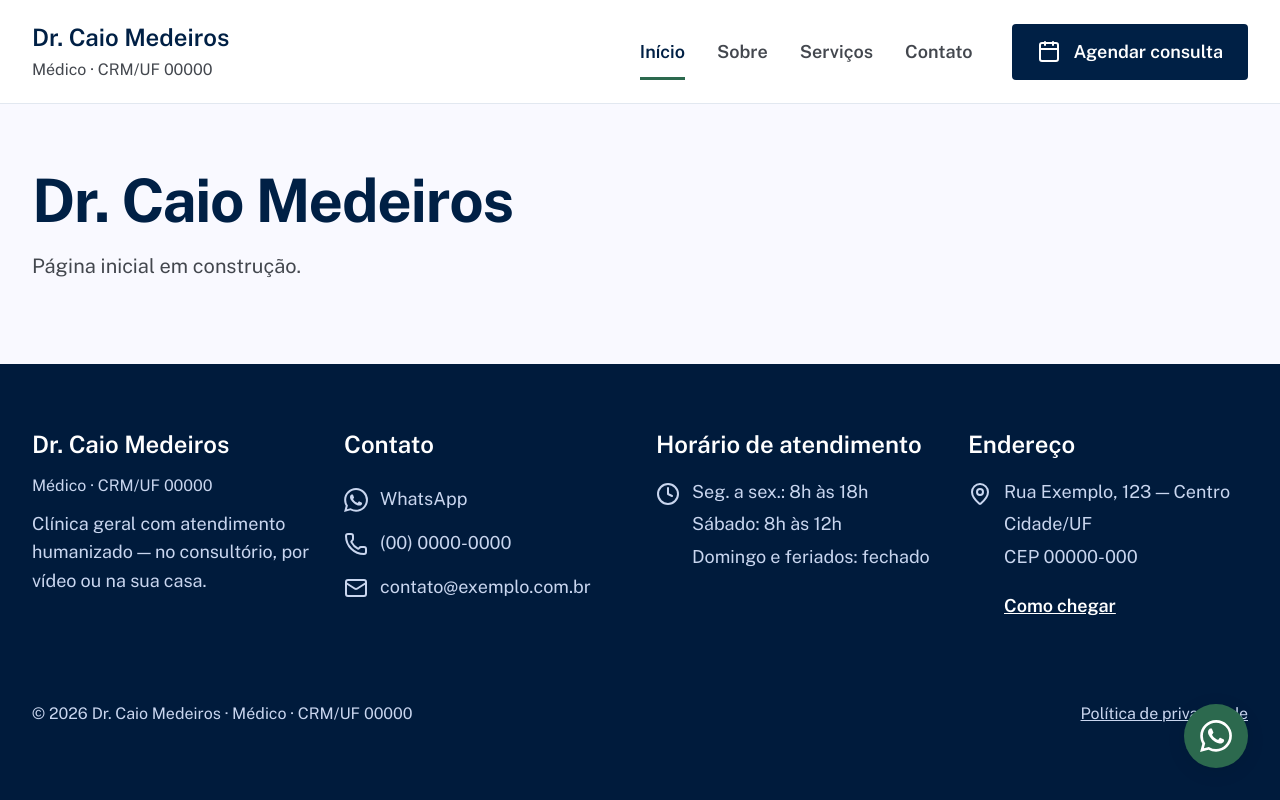
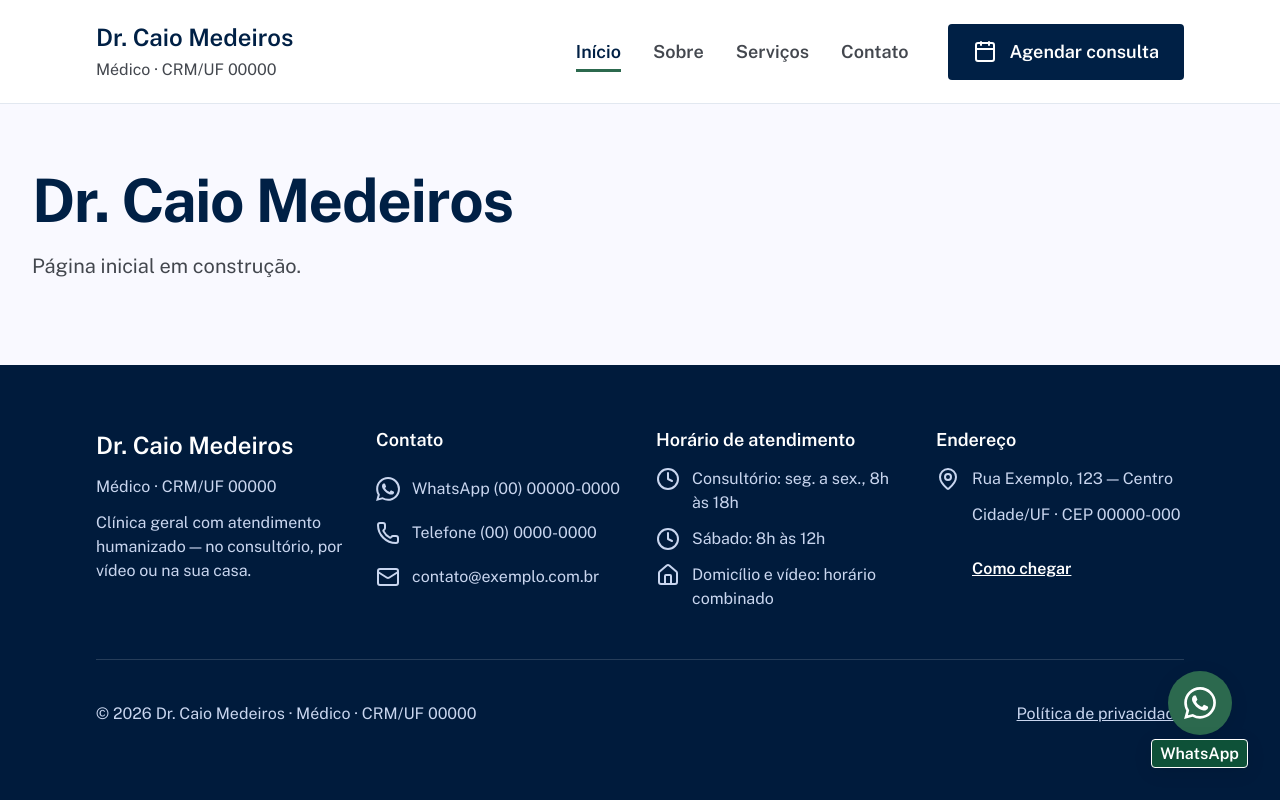
Before and after one commit to GabrielGui13/dr-caio-medeiros-landing-page, a Next.js app: page / in a window 1280 px wide. Built offline with nearby package versions, Linux system fonts and the light colour scheme.

Commit message:
fix: align footer, header and WhatsApp float with Figma

```diff
--- a/components/layout/site-footer.tsx
+++ b/components/layout/site-footer.tsx
@@ -2,6 +2,7 @@ import Link from "next/link";
 
 import {
   IconClock,
+  IconHome,
   IconMail,
   IconMapPin,
   IconPhone,
@@ -21,7 +22,7 @@ function Col({
 }) {
   return (
     <div className="flex flex-col gap-4">
-      <h2 className="text-headline-md-mobile text-on-primary lg:text-headline-md">
+      <h2 className="text-label-lg text-on-primary">
         {title}
       </h2>
       {children}
@@ -33,20 +34,20 @@ export function SiteFooter({ className }: { className?: string }) {
   return (
     <footer
       className={cn(
-        "bg-footer text-body-md text-on-footer-muted",
+        "bg-footer text-body-sm text-on-footer-muted",
         // espaço extra no celular para a barra de ações fixa (89px)
         "pb-[calc(89px+env(safe-area-inset-bottom))] lg:pb-0",
         className,
       )}
     >
-      <div className="mx-auto flex max-w-[1440px] flex-col gap-12 px-4 py-12 lg:px-8 lg:py-16">
+      <div className="mx-auto flex max-w-[1440px] flex-col gap-12 px-4 py-12 lg:px-8 lg:py-16 xl:px-24">
         <div className="grid gap-12 lg:grid-cols-4 lg:gap-8">
           <div className="flex flex-col gap-3">
             <p className="text-headline-md text-on-primary">{site.name}</p>
             <p className="text-body-sm">
               {site.role} · {site.crm}
             </p>
-            <p>{site.description}</p>
+            <p className="max-w-64">{site.description}</p>
           </div>
 
           <Col title="Contato">
@@ -54,13 +55,13 @@ export function SiteFooter({ className }: { className?: string }) {
               <li>
                 <a href={site.whatsappHref} className={linkCls}>
                   <WhatsAppIcon className="size-6 shrink-0" />
-                  WhatsApp
+                  WhatsApp {site.whatsapp}
                 </a>
               </li>
               <li>
                 <a href={site.phoneHref} className={linkCls}>
                   <IconPhone aria-hidden="true" className="shrink-0" />
-                  {site.phone}
+                  Telefone {site.phone}
                 </a>
               </li>
               <li>
@@ -73,25 +74,27 @@ export function SiteFooter({ className }: { className?: string }) {
           </Col>
 
           <Col title="Horário de atendimento">
-            <div className="flex gap-3">
-              <IconClock aria-hidden="true" className="mt-1 shrink-0" />
-              <ul className="flex flex-col gap-1">
-                {site.hours.map((h) => (
-                  <li key={h.days}>
-                    {h.days}: {h.time}
+            <ul className="flex flex-col gap-3">
+              {site.hours.map((h) => {
+                const Icon = h.kind === "home" ? IconHome : IconClock;
+                return (
+                  <li key={h.text} className="flex gap-3">
+                    <Icon aria-hidden="true" className="shrink-0" />
+                    {h.text}
                   </li>
-                ))}
-              </ul>
-            </div>
+                );
+              })}
+            </ul>
           </Col>
 
           <Col title="Endereço">
             <div className="flex gap-3">
-              <IconMapPin aria-hidden="true" className="mt-1 shrink-0" />
-              <address className="flex flex-col gap-1 not-italic">
+              <IconMapPin aria-hidden="true" className="shrink-0" />
+              <address className="flex flex-col gap-3 not-italic">
                 <span>{site.address.street}</span>
-                <span>{site.address.city}</span>
-                <span>{site.address.zip}</span>
+                <span>
+                  {site.address.city} · {site.address.zip}
+                </span>
                 <a
                   href={site.mapsUrl}
                   target="_blank"
@@ -106,7 +109,7 @@ export function SiteFooter({ className }: { className?: string }) {
           </Col>
         </div>
 
-        <div className="flex flex-col gap-2 pt-4 text-body-sm lg:flex-row lg:items-center lg:justify-between">
+        <div className="flex flex-col gap-2 border-t border-white/15 pt-8 text-body-sm lg:flex-row lg:items-center lg:justify-between">
           <p>
             © {site.year} {site.name} · {site.role} · {site.crm}
           </p>
--- a/components/layout/site-header.tsx
+++ b/components/layout/site-header.tsx
@@ -58,7 +58,7 @@ export function SiteHeader({
       aria-current={booking ? "page" : undefined}
       className={cn(
         booking &&
-          "bg-footer after:absolute after:inset-x-0 after:-bottom-px after:h-[3px] after:bg-secondary",
+          "after:absolute after:inset-x-0 after:-bottom-3 after:h-[3px] after:bg-secondary",
       )}
     >
       <Link href={site.bookingHref}>
@@ -78,7 +78,7 @@ export function SiteHeader({
       {/* Desktop */}
       <div
         className={cn(
-          "mx-auto h-[103px] max-w-[1440px] items-center justify-between px-8",
+          "mx-auto h-[103px] max-w-[1440px] items-center justify-between px-8 xl:px-24",
           showDesktop,
         )}
       >
@@ -101,7 +101,7 @@ export function SiteHeader({
                     {active && (
                       <span
                         aria-hidden="true"
-                        className="absolute inset-x-0 bottom-0 h-[3px] bg-secondary"
+                        className="absolute inset-x-0 bottom-2 h-[3px] bg-secondary"
                       />
                     )}
                   </Link>
--- a/components/layout/whatsapp-float.tsx
+++ b/components/layout/whatsapp-float.tsx
@@ -21,13 +21,17 @@ export function WhatsAppFloat({
   return (
     <a
       href={site.whatsappHref}
-      aria-label="Conversar no WhatsApp"
       className={cn(
-        "flex size-16 items-center justify-center rounded-full bg-secondary text-on-secondary shadow-ambient transition-colors hover:bg-on-secondary-container",
-        isStatic ? "relative" : "fixed right-8 bottom-8 z-40 hidden lg:flex",
+        "group flex flex-col items-center gap-1 rounded",
+        isStatic ? "relative w-fit" : "fixed right-8 bottom-8 z-40 hidden lg:flex",
       )}
     >
-      <WhatsAppIcon className="size-8" />
+      <span className="flex size-16 items-center justify-center rounded-full bg-secondary text-on-secondary shadow-ambient transition-colors group-hover:bg-on-secondary-container">
+        <WhatsAppIcon className="size-8" aria-hidden="true" />
+      </span>
+      <span className="rounded border border-white bg-on-secondary-container px-2 py-1 text-label-md text-on-secondary shadow-ambient">
+        WhatsApp
+      </span>
     </a>
   );
 }
--- a/lib/site.ts
+++ b/lib/site.ts
@@ -9,6 +9,7 @@ export const site = {
   description:
     "Clínica geral com atendimento humanizado — no consultório, por vídeo ou na sua casa.",
   phone: "(00) 0000-0000",
+  whatsapp: "(00) 00000-0000",
   phoneHref: "tel:+550000000000",
   whatsappHref: "https://wa.me/550000000000",
   email: "contato@exemplo.com.br",
@@ -20,9 +21,9 @@ export const site = {
   mapsUrl:
     "https://www.google.com/maps/search/?api=1&query=Rua+Exemplo+123+Centro",
   hours: [
-    { days: "Seg. a sex.", time: "8h às 18h" },
-    { days: "Sábado", time: "8h às 12h" },
-    { days: "Domingo e feriados", time: "fechado" },
+    { kind: "clock", text: "Consultório: seg. a sex., 8h às 18h" },
+    { kind: "clock", text: "Sábado: 8h às 12h" },
+    { kind: "home", text: "Domicílio e vídeo: horário combinado" },
   ],
   year: 2026,
   privacyHref: "/privacidade",
```
